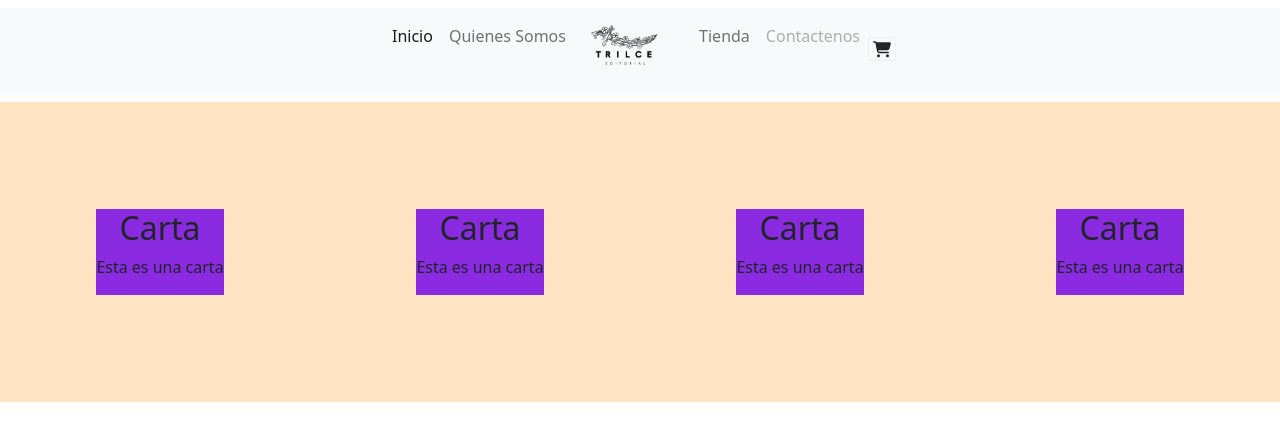
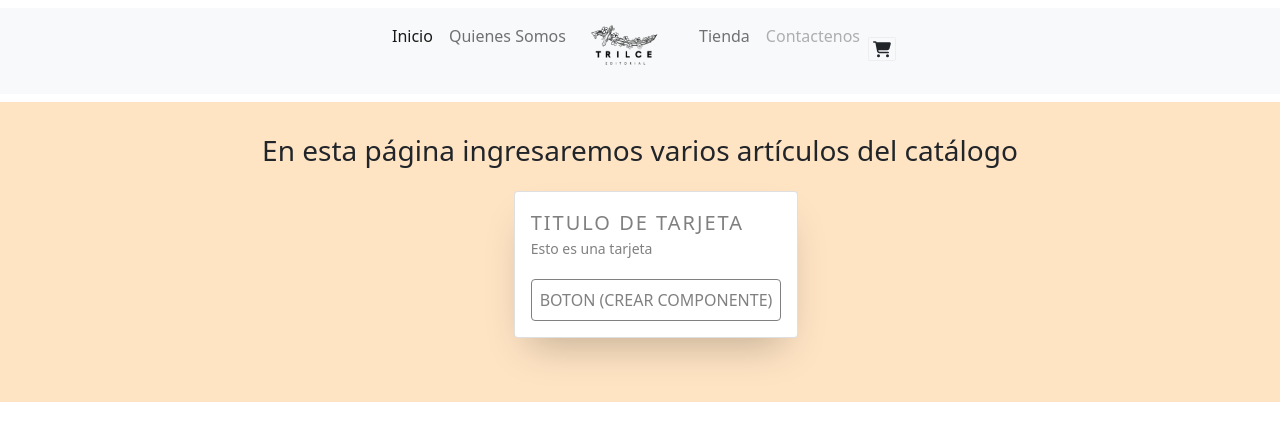
Before and after one commit to joacosk/trilceEditorial-Rodriguezkalmbach, a React (Create React App) app: page / in a window 1280 px wide. Shown: the top 440 px of the page. Built offline with nearby package versions, Linux system fonts and the light colour scheme.

Commit message:
Insetamos algunas tarjetas

```diff
--- a/src/components/Body.css
+++ b/src/components/Body.css
@@ -5,4 +5,6 @@
     flex-direction: row;
     align-items: center;
     justify-content:space-around ;
+    flex-wrap: wrap;
+
 }
--- a/src/components/Body.js
+++ b/src/components/Body.js
@@ -1,13 +1,11 @@
 import './Body.css';
 import Card from './Card.js'
+import ItemListContainer from './ItemListContainer';
 
 function Body() {
   return (
     <section className="cuerpo">
-        <Card />
-        <Card />
-        <Card />
-        <Card />
+      <ItemListContainer />
     </section>
   );
 }
--- a/src/components/Card.css
+++ b/src/components/Card.css
@@ -4,4 +4,61 @@
     flex-direction: column;
     align-items: center;
     width: 10%;
+    text-align: center;
+    flex-wrap: wrap;
 }
+
+.cards {
+    display: flex;
+    flex-wrap: wrap;
+    list-style: none;
+    margin: 0;
+    padding: 0;
+}
+
+.cards__item {
+    display: flex;
+    padding: 1rem;
+}
+
+.card {
+    background-color: white;
+    border-radius: 0.25rem;
+    box-shadow: 0 20px 40px -14px rgba(0,0,0,0.25);
+    display: flex;
+    flex-direction: column;
+    overflow: hidden;
+    flex-wrap: wrap;
+
+}
+
+
+.card__content {
+    color:gray;
+    display: flex;
+    flex: 1 1 auto;
+    flex-direction: column;
+    padding: 1rem;
+}
+
+.card__title {
+    color: dark;
+    font-size: 1.25rem;
+    font-weight: 300;
+    letter-spacing: 2px;
+    text-transform: uppercase;
+}
+.card__text {
+    flex: 1 1 auto;
+    font-size: 0.875rem;
+    line-height: 1.5;
+    margin-bottom: 1.25rem;
+}
+
+.btn {
+    background-color: white;
+    border: 1px solid gray;
+    color: gray;
+    padding: 0.5rem;
+    text-transform: uppercase;
+}
--- a/src/components/Card.js
+++ b/src/components/Card.js
@@ -2,11 +2,18 @@ import'./Card.css'
 
 function Card() {
   return (
-    <section className="tarjeta">
-        <h2>Carta</h2>
-        <p>
-            Esta es una carta
-        </p>
+    <section className="cards">
+        <li className='cards__item'>
+          <div class="card">
+            <div class="card__image"></div>
+            <div class="card__content">
+              <div class="card__title">Titulo de tarjeta</div>
+              <p class="card__text">
+                Esto es una tarjeta            </p>
+              <button class="btn btn--block card__btn">Boton (crear componente)</button>
+            </div>
+          </div>
+        </li>
     </section>
   );
 }
--- a/src/components/CartWidget.css
+++ b/src/components/CartWidget.css
@@ -0,0 +1,5 @@
+.tarjetasCatalogo{
+    display: flex;
+    justify-items: center;
+    align-items: center;
+}
--- a/src/components/ItemListContainer.css
+++ b/src/components/ItemListContainer.css
@@ -0,0 +1,16 @@
+.tarjetasCatalogo{
+    display: flex;
+    flex-direction: row;
+    justify-content: space-around;
+
+}
+
+ul{
+    display: flex;
+    flex-direction: row;
+    flex-wrap: wrap;
+}
+
+h3{
+    text-align: center;
+}
--- a/src/components/ItemListContainer.js
+++ b/src/components/ItemListContainer.js
@@ -0,0 +1,17 @@
+import Card from './Card.js'
+import './ItemListContainer.css'
+
+function ItemListContainer() {
+    return (
+      <div className="ItemListContainer">
+        <h3>En esta página ingresaremos varios artículos del catálogo</h3>
+        <div className="tarjetasCatalogo">
+            <ul>
+                <Card />
+            </ul>
+        </div>
+      </div>
+    );
+  }
+
+  export default ItemListContainer;
--- a/src/components/NavbarApp.css
+++ b/src/components/NavbarApp.css
@@ -23,3 +23,10 @@
     align-items:center;
     justify-content:space-around;
 }
+.logoCarrito{
+    display: flex;
+    align-self: center;
+    justify-self:flex-end;
+
+
+}
--- a/src/components/NavbarApp.js
+++ b/src/components/NavbarApp.js
@@ -32,7 +32,7 @@ function NavbarApp() {
                 </li>
               </ul>
             </div>
-            <div>
+            <div className='logoCarrito'>
             <CartIcon  />
             </div>
           </div>
```
